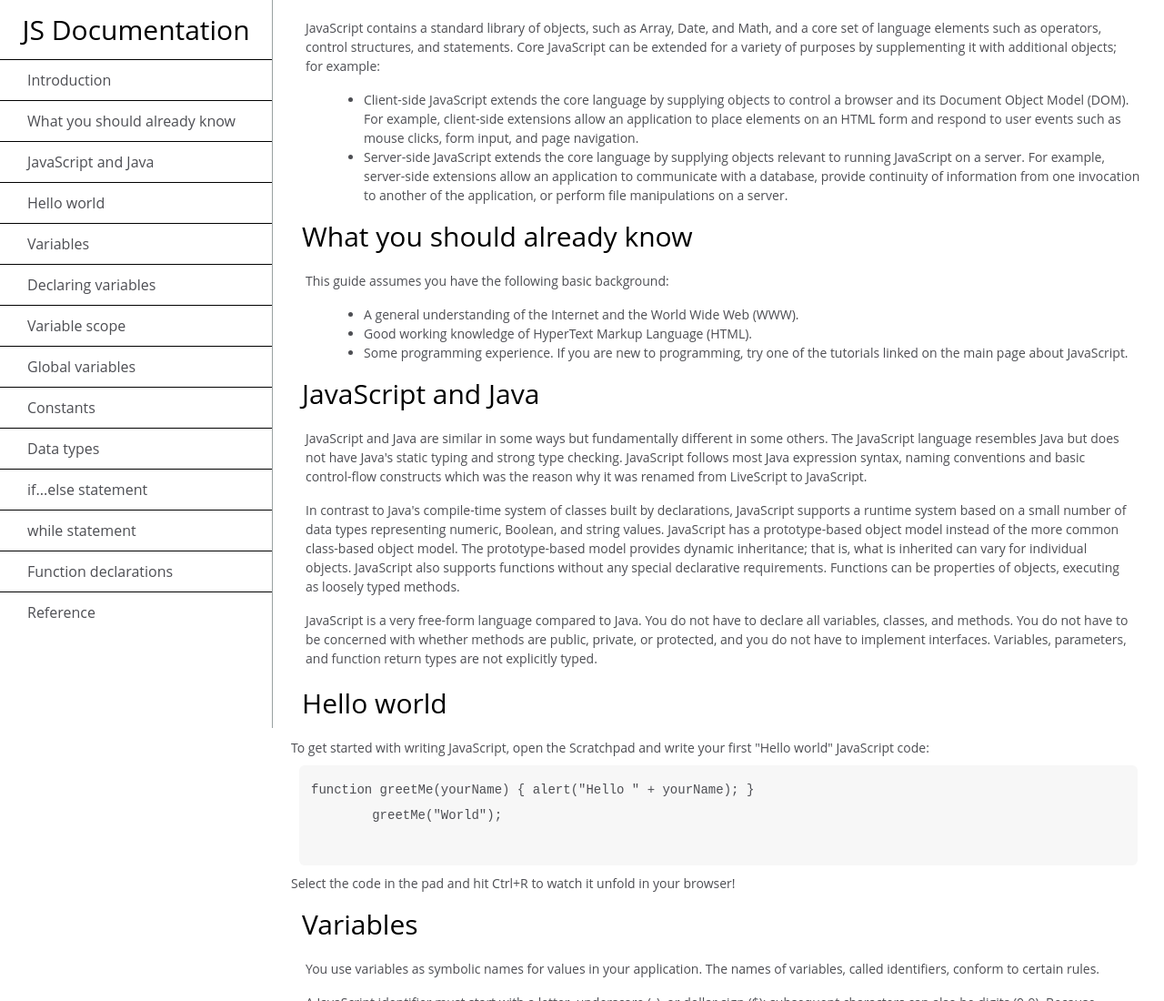
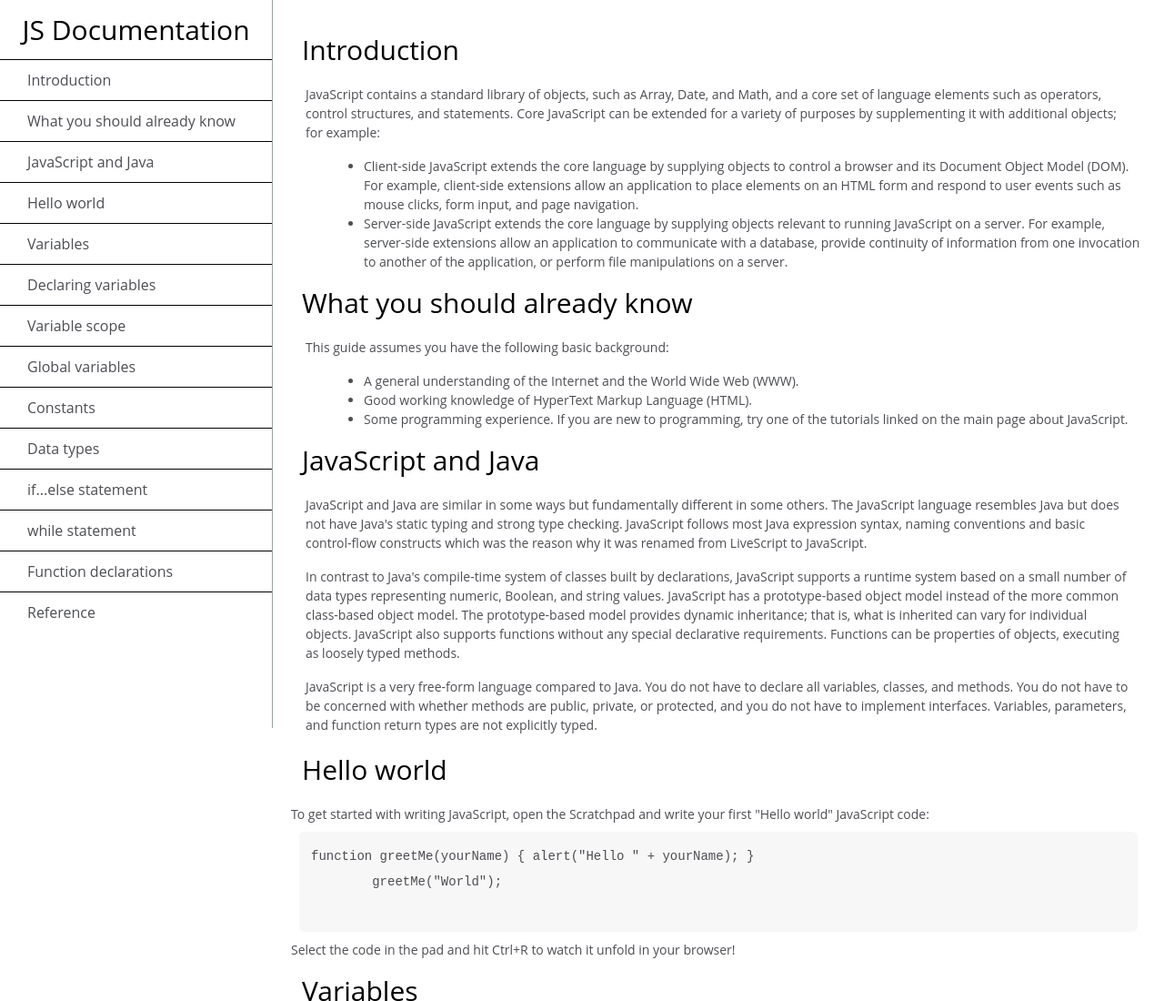
Before and after one commit to MohameDawood/Micrd-Amadou-Dawood, a plain HTML site: page index.html in a window 1280 px wide. Shown: the top 1100 px of the page at 91% size. Drawn offline with Linux system fonts and the light colour scheme.

Commit message:
finished

```diff
--- a/index.html
+++ b/index.html
@@ -32,6 +32,8 @@
 
     <!--Main Doc -->
     <main id="main-doc">
+
+        <header>Introduction</header>
 
       <p>
         JavaScript contains a standard library of objects, such as Array, Date,
```
